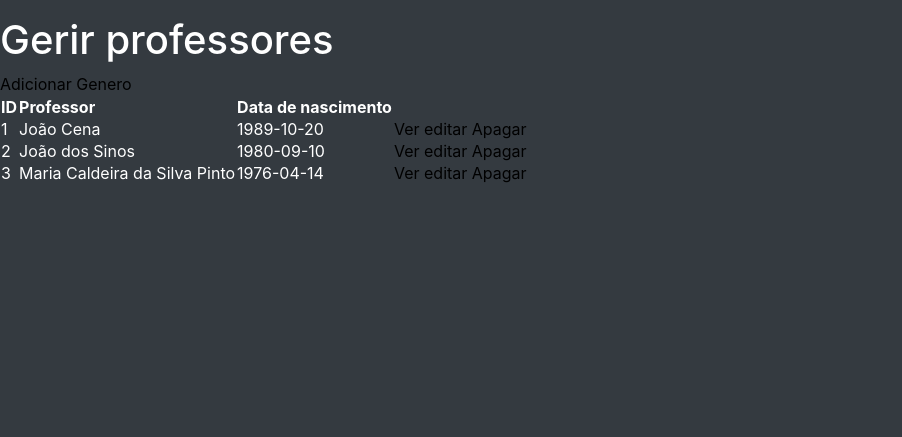
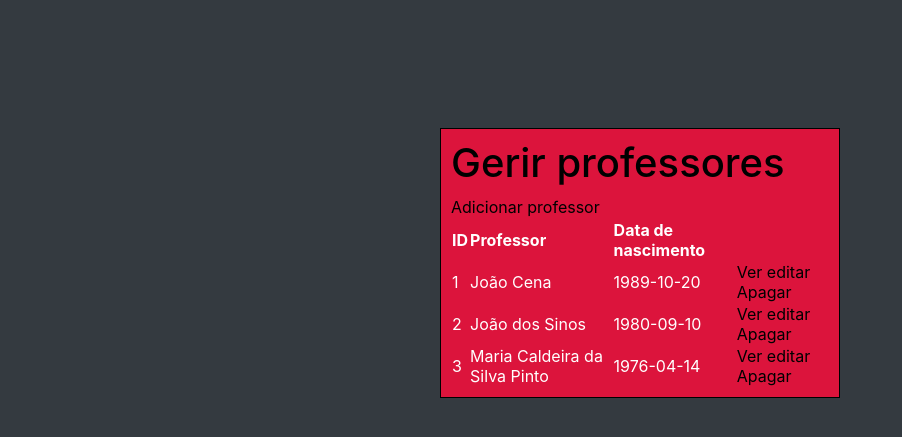
Before and after one commit to TheoneLSC/SQL-Escola, a PHP site: page /Paginas/Professores/listar.php in a window 1280 px wide. Shown: the part 80-517 px from the top of the page, without its empty margins (0-902 px from the left). Run offline with PHP 8.4, Linux system fonts and the light colour scheme; data comes from the database, SQL or seed files in the repository; some libraries are stand-ins or nearby versions.

Commit message:
falta de style e divs

```diff
--- a/Escola/Paginas/Professores/listar.php
+++ b/Escola/Paginas/Professores/listar.php
@@ -12,6 +12,17 @@ $PRofs = obterprofessores($ligacao);
     <meta name="viewport" content="width=device-width, initial-scale=1.0">
     <link rel="stylesheet" href="style.css">
     <title>Document</title>
+    <style>
+        .info {
+            border: 1px solid black;
+            width: 400px;
+            padding: 10px;
+            background-color: crimson;
+            color: black;
+            margin: auto;
+            margin-top: 10%;
+        }
+    </style>
 </head>
 <body
     data-spy="scroll"
@@ -21,8 +32,7 @@ $PRofs = obterprofessores($ligacao);
 <?php  include "../../Componentes/nav.php"?>
 <div class="info">
 <h1>Gerir professores</h1>
-
-<a href="adicionar.php" >Adicionar Genero</a>
+<a href="adicionar.php" >Adicionar professor</a>
 
 <table>
 <tr>
```
Also changed, not shown: Escola/Paginas/disciplina/listar.php (+12 -0 lines).
